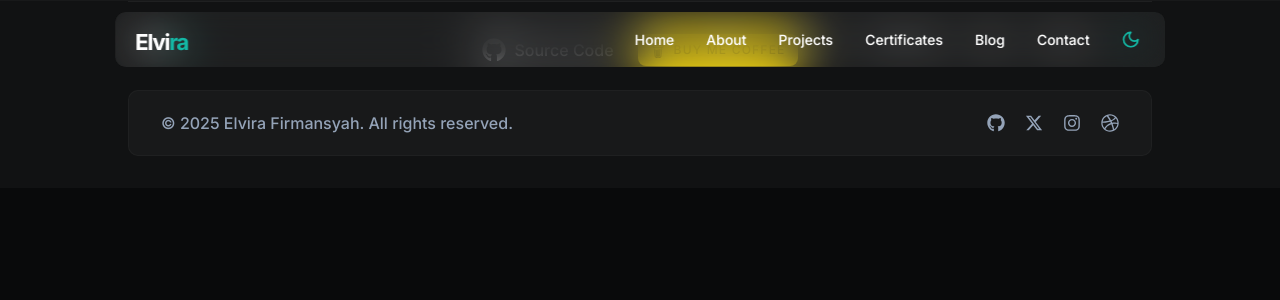
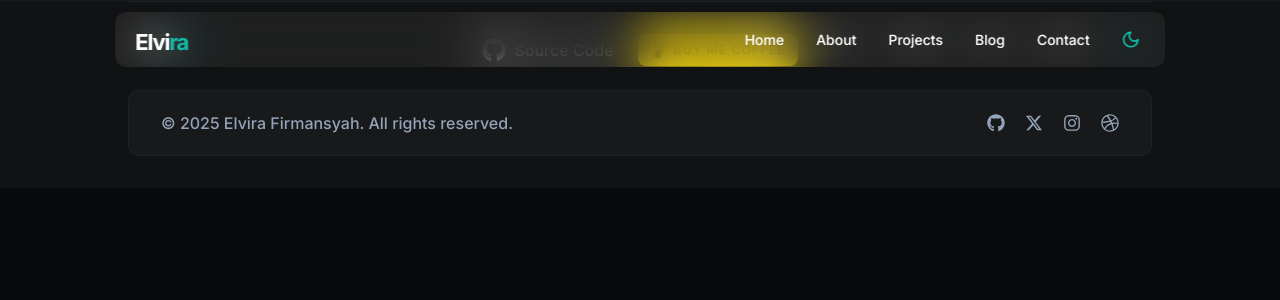
Before and after one commit to elvirafimansyah/portofolio-v3, a Next.js app: page /navbar in a window 1280 px wide. Shown: the top 300 px of the page. Built offline with nearby package versions, Linux system fonts and the light colour scheme.

Commit message:
remove: certifiate

```diff
--- a/app/navbar/navigation-bar.tsx
+++ b/app/navbar/navigation-bar.tsx
@@ -52,10 +52,6 @@
     {
       title: "Projects",
       link: "/project"
-    },
-    {
-      title: "Certificates",
-      link: "/certificate"
     },
     {
       title: "Blog",
```
